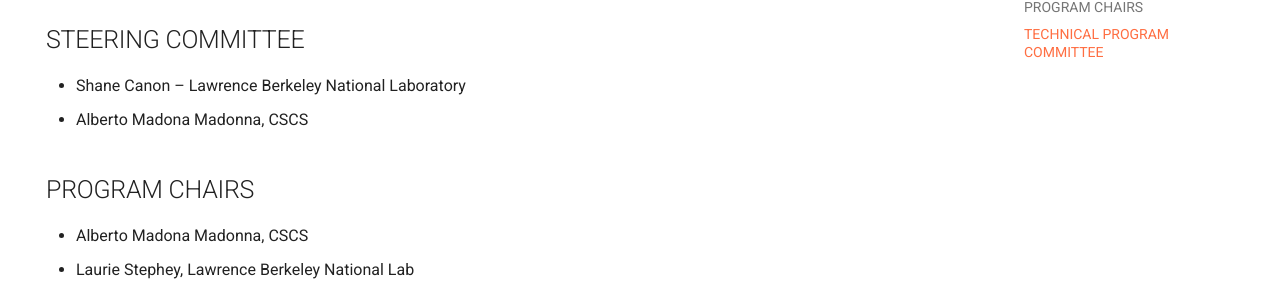
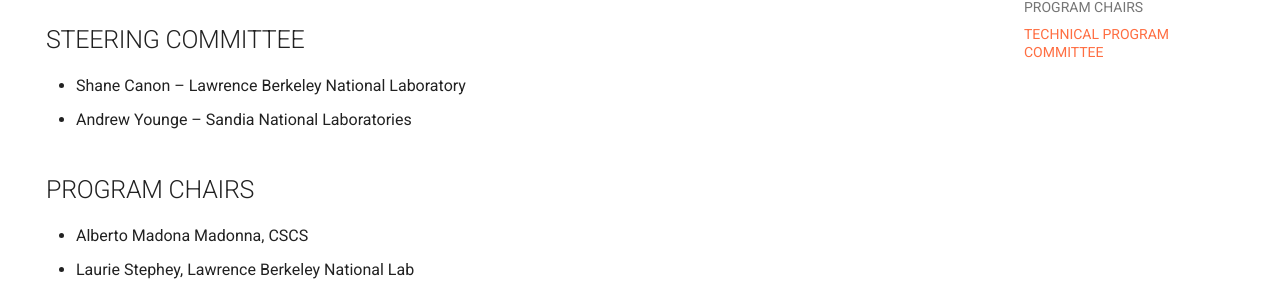
Before and after one commit to supercontainers/canopie-hpc, an MkDocs documentation site: the page built from docs/organizers.md, in a window 1280 px wide. Shown: the part 252-555 px from the top of the page. Built offline with MkDocs 1.6.1 and Material for MkDocs 9.7.7, drawn with Linux system fonts in a browser that asks for light colours; comment, search, counter and statistics services are not loaded.

Commit message:
restore andrew to organizers

```diff
--- a/docs/organizers.md
+++ b/docs/organizers.md
@@ -5,7 +5,7 @@
 
 ## STEERING COMMITTEE
 * Shane Canon – Lawrence Berkeley National Laboratory
-* Alberto Madona Madonna, CSCS
+* Andrew Younge – Sandia National Laboratories
 
 ## PROGRAM CHAIRS
 * Alberto Madona Madonna, CSCS
```
